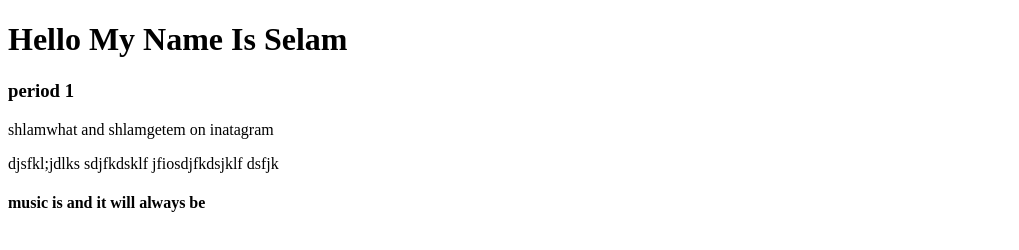
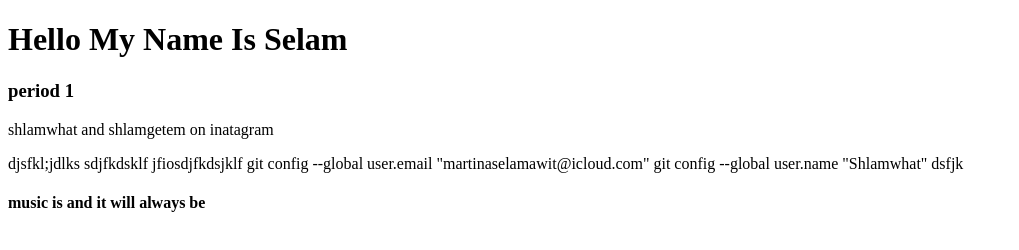
Before and after one commit to Shlamwhat/Capstone-, a plain HTML site: page index.html in a window 1280 px wide. Shown: the whole page, without its empty margins (0-1019 px from the left). Drawn offline with Linux system fonts and the light colour scheme.

Commit message:
This is for my WeBring

```diff
--- a/index.html
+++ b/index.html
@@ -20,6 +20,10 @@ djsfkl;jdlks
     jfiosdjfkdsjklf
 
 
+
+
+  git config --global user.email "martinaselamawit@icloud.com"
+  git config --global user.name "Shlamwhat"
     dsfjk
 
 
```
